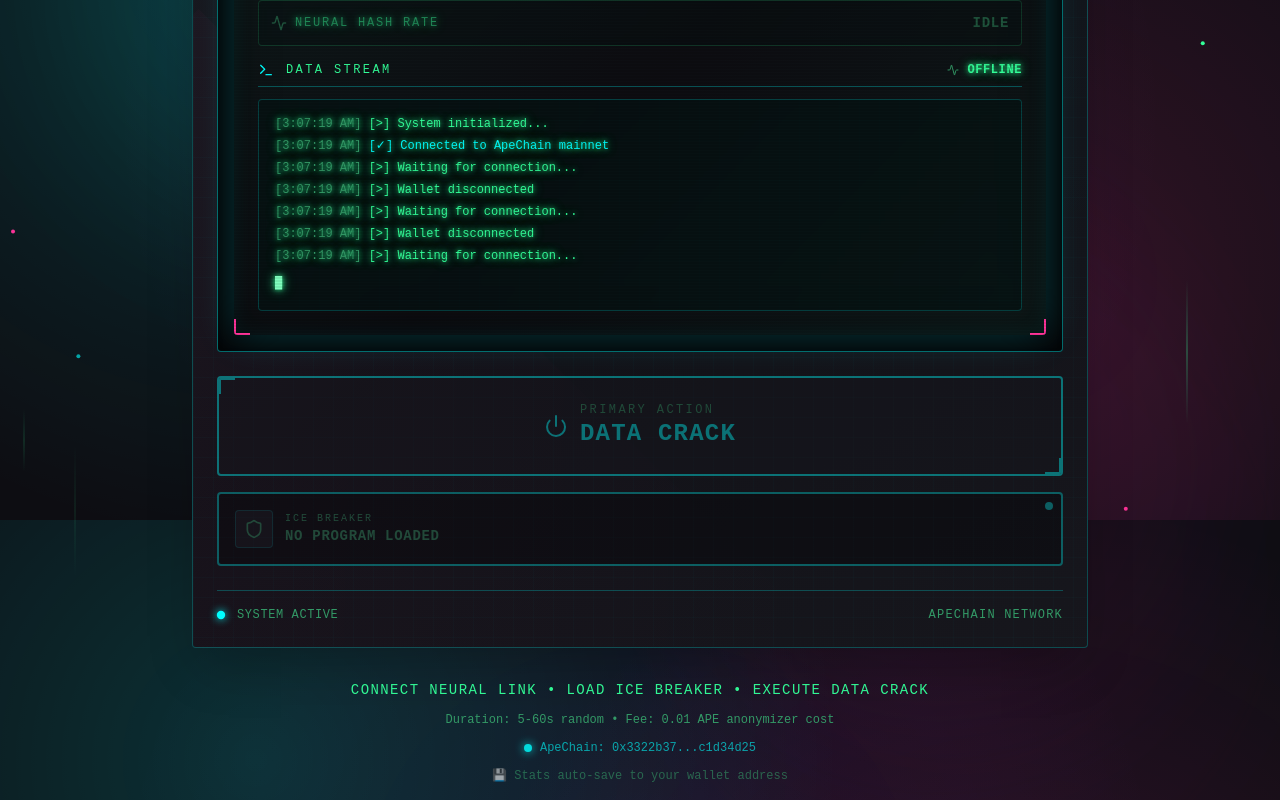
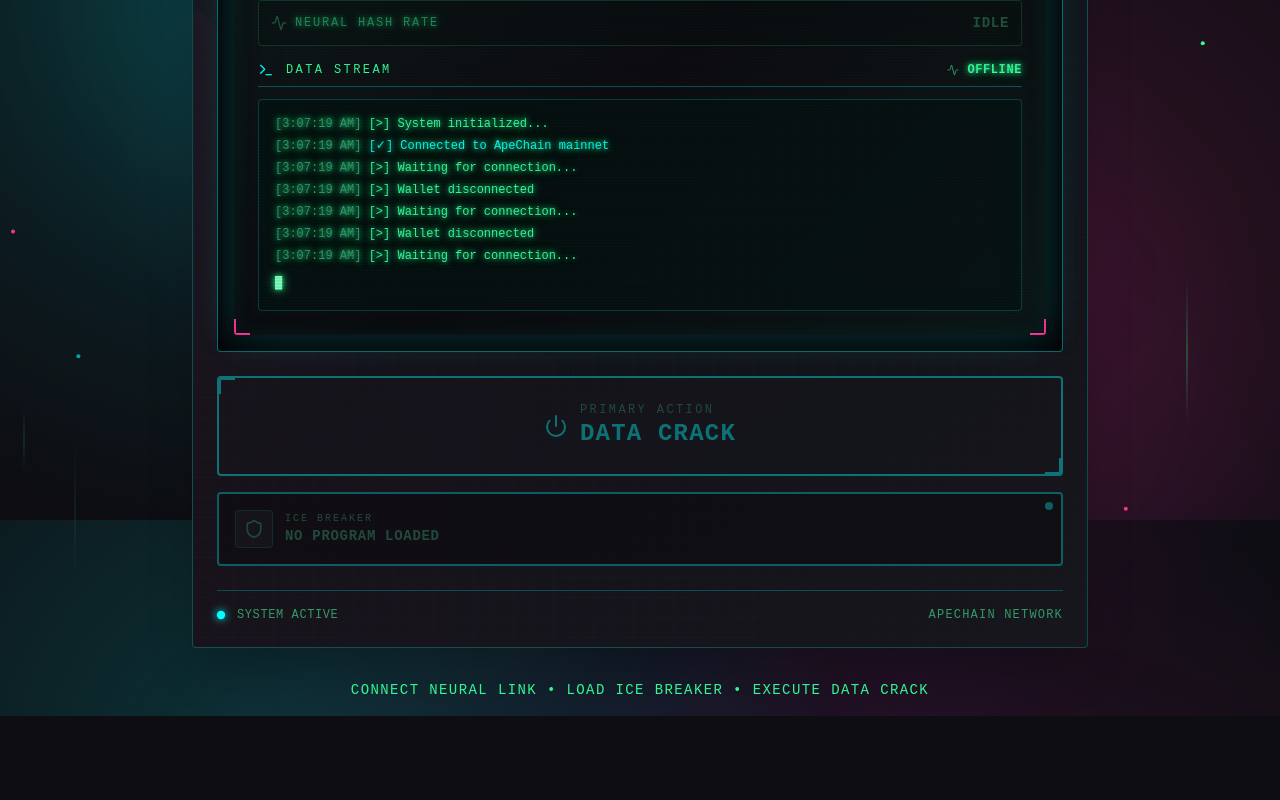
Before and after one commit to mrvalts123/cyber, a React (Vite) app: page / in a window 1280 px wide. Shown: the part 280-1080 px from the top of the page. After the commit the page ends 996 px from the top, so only its background shows below. Built offline with nearby package versions, Linux system fonts and the light colour scheme.

Commit message:
Update home.tsx

```diff
--- a/src/pages/home.tsx
+++ b/src/pages/home.tsx
@@ -301,17 +301,6 @@
           <p className="text-terminal-text text-sm uppercase tracking-[0.1em] font-cyber">
             Connect Neural Link • Load ICE Breaker • Execute Data Crack
           </p>
-          <p className="text-xs text-terminal-dim font-mono">
-            Duration: 5-60s random • Fee: 0.01 APE anonymizer cost
-          </p>
-          <div className="flex items-center justify-center gap-2 text-xs text-neon-cyan/60 font-mono">
-            <div className="w-2 h-2 rounded-full bg-neon-cyan animate-pulse"
-                 style={{ boxShadow: '0 0 10px hsl(180 100% 50%)' }} />
-            <span>ApeChain: 0x3322b37...c1d34d25</span>
-          </div>
-          <p className="text-xs text-terminal-dim/60 font-mono">
-            💾 Stats auto-save to your wallet address
-          </p>
         </motion.div>
       </div>
 
```
